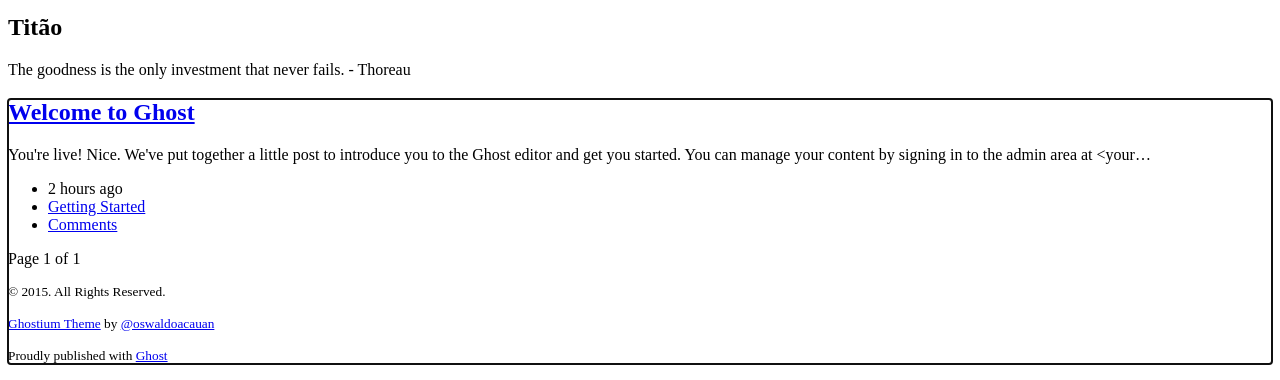
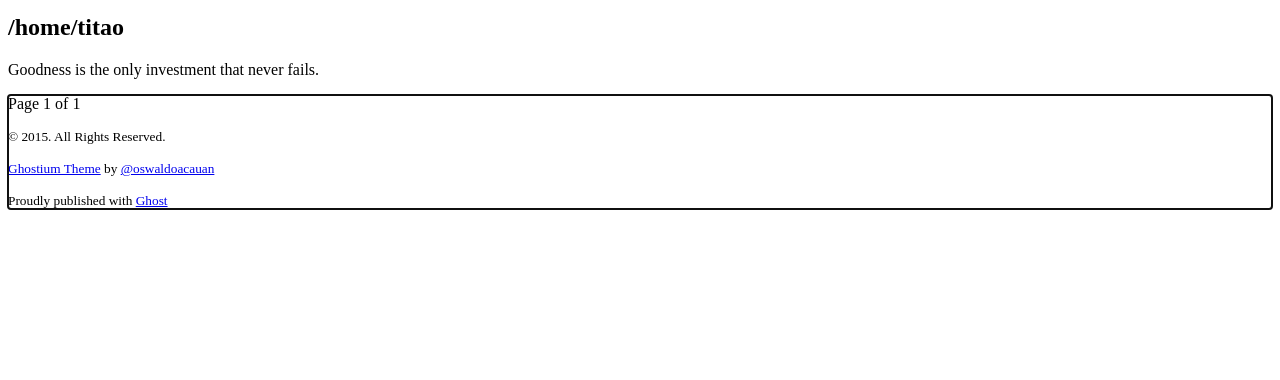
Before and after one commit to patito/v2.patito.github.io, a plain HTML site: page index.html in a window 1280 px wide. Shown: the part 703-1083 px from the top of the page. After the commit the page ends 928 px from the top, so only its background shows below. Drawn offline with Linux system fonts and the light colour scheme; a web font is replaced by a local one.

Commit message:
Updating blog

```diff
--- a/index.html
+++ b/index.html
@@ -4,7 +4,7 @@
     <meta http-equiv="Content-Type" content="text/html; charset=utf-8">
     <meta http-equiv="X-UA-Compatible" content="IE=edge,chrome=1">
 
-    <title>Titão</title>
+    <title>/home/titao</title>
 
     <meta name="HandheldFriendly" content="True">
     <meta name="MobileOptimized" content="320">
@@ -12,15 +12,15 @@
     <meta name="apple-mobile-web-app-status-bar-style" content="black-translucent">
     <meta name="viewport" content="width=device-width, initial-scale=1, maximum-scale=1">
 
-    <meta name="description" content="The goodness is the only investment that never fails. - Thoreau">
+    <meta name="description" content="Goodness is the only investment that never fails.">
 
     <meta name="twitter:card" content="summary">
-    <meta name="twitter:title" content="Titão">
-    <meta name="twitter:description" content="The goodness is the only investment that never fails. - Thoreau">
+    <meta name="twitter:title" content="/home/titao">
+    <meta name="twitter:description" content="Goodness is the only investment that never fails.">
 
     <meta property="og:type" content="article">
-    <meta property="og:title" content="Titão">
-    <meta property="og:description" content="The goodness is the only investment that never fails. - Thoreau">
+    <meta property="og:title" content="/home/titao">
+    <meta property="og:description" content="Goodness is the only investment that never fails.">
 
     <meta name="twitter:site" content="@yourblogtwitter">
 
@@ -36,7 +36,7 @@
     <link href="http://fonts.googleapis.com/" rel="dns-prefetch">
     <link href="http://fonts.googleapis.com/css?family=Droid+Serif:400,700,400italic%7COpen+Sans:700,400&amp;subset=latin,latin-ext" rel="stylesheet">
 
-    <link rel="stylesheet" href="assets/css/main.min.css?v=d534f135fd">
+    <link rel="stylesheet" href="assets/css/main.min.css?v=bbded024f0">
 
     <script type="text/javascript">
       var ga_ua = 'UA-XXXXX-X';
@@ -63,20 +63,20 @@ var enable_pjax = true;
       GHOSTIUM.enablePjax = typeof enable_pjax !== 'undefined' ? enable_pjax : true;
     </script>
 
-    <script src="assets/js/head-scripts.min.js?v=d534f135fd"></script>
+    <script src="assets/js/head-scripts.min.js?v=bbded024f0"></script>
 
     <link rel="canonical" href="index.html">
 
-    <meta property="og:site_name" content="Titão ">
+    <meta property="og:site_name" content="/home/titao">
     <meta property="og:type" content="website">
-    <meta property="og:title" content="Titão">
-    <meta property="og:description" content="The goodness is the only investment that never fails. - Thoreau">
+    <meta property="og:title" content="/home/titao">
+    <meta property="og:description" content="Goodness is the only investment that never fails.">
     <meta property="og:url" content="http://localhost:2368/">
     <meta property="og:image" content="http://localhost:2368/content/images/2015/04/cover.jpg">
 
     <meta name="twitter:card" content="summary_large_image">
-    <meta name="twitter:title" content="Titão">
-    <meta name="twitter:description" content="The goodness is the only investment that never fails. - Thoreau">
+    <meta name="twitter:title" content="/home/titao">
+    <meta name="twitter:description" content="Goodness is the only investment that never fails.">
     <meta name="twitter:url" content="http://localhost:2368/">
     <meta name="twitter:image:src" content="http://localhost:2368/content/images/2015/04/cover.jpg">
 
@@ -84,15 +84,15 @@ var enable_pjax = true;
 {
     "@context": "http://schema.org",
     "@type": "Website",
-    "publisher": "Titão ",
+    "publisher": "/home/titao",
     "url": "http://localhost:2368/",
     "image": "http://localhost:2368/content/images/2015/04/cover.jpg",
-    "description": "The goodness is the only investment that never fails. - Thoreau"
+    "description": "Goodness is the only investment that never fails."
 }
     </script>
 
     <meta name="generator" content="Ghost 0.5">
-    <link rel="alternate" type="application/rss+xml" title="Titão " href="rss/index.html">
+    <link rel="alternate" type="application/rss+xml" title="/home/titao" href="rss/index.html">
   </head>
   <body class="home-template">
 
@@ -142,41 +142,14 @@ var enable_pjax = true;
       <a href="index.html" class="cover-logo" data-pjax>
         <img src="content/images/2015/04/casal.png" alt="Blog Logo">
       </a>
-    <h1 class="cover-title">Titão </h1>
-    <p class="cover-description">The goodness is the only investment that never fails. - Thoreau</p>
+    <h1 class="cover-title">/home/titao</h1>
+    <p class="cover-description">Goodness is the only investment that never fails.</p>
   </div>
 </aside>
 <section class="wrapper" tabindex="0">
   <div class="wrapper-container">
 
     <section class="post-list">
-        <article itemscope itemtype="http://schema.org/BlogPosting" role="article" class="post-item post tag-getting-started">
-  <header class="post-item-header">
-    <h2 itemprop="name" class="post-item-title">
-      <a href="welcome-to-ghost/" itemprop="url" data-pjax title="Welcome to Ghost">
-        Welcome to Ghost
-      </a>
-    </h2>
-  </header>
-  <section itemprop="description" class="post-item-excerpt">
-    <p>You're live! Nice. We've put together a little post to introduce you to the Ghost editor and get you started. You can manage your content by signing in to the admin area at &lt;your…</p>
-  </section>
-  <footer class="post-item-footer">
-    <ul class="post-item-meta-list">
-      <li class="post-item-meta-item">
-        <time datetime="2015-04-10" itemprop="datePublished">
-          2 hours ago
-        </time>
-      </li>
-        <li class="post-item-meta-item">
-            <a itemprop="articleSection" href="tag/getting-started/" data-pjax>Getting Started</a>
-        </li>
-      <li class="post-item-meta-item">
-        <a href="welcome-to-ghost/index.html#disqus_thread" data-pjax data-disqus-identifier="1">Comments</a>
-      </li>
-    </ul>
-  </footer>
-</article>
     </section>
 
       <nav role="pagination" class="post-list-pagination">
@@ -197,9 +170,9 @@ var enable_pjax = true;
       </div>
     </main>
 
-    <script src="public/jquery.js?v=d534f135fd"></script>
+    <script src="public/jquery.js?v=bbded024f0"></script>
 
-    <script src="assets/js/foot-scripts.min.js?v=d534f135fd"></script>
+    <script src="assets/js/foot-scripts.min.js?v=bbded024f0"></script>
 
     <script type="text/javascript">
 
```
Also changed, not shown: tag/getting-started/index.html (+2 -3 lines), welcome-to-ghost/index.html (+2 -3 lines), 1 other file.
